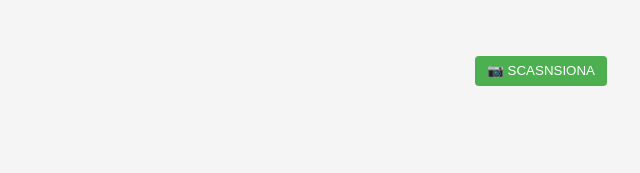
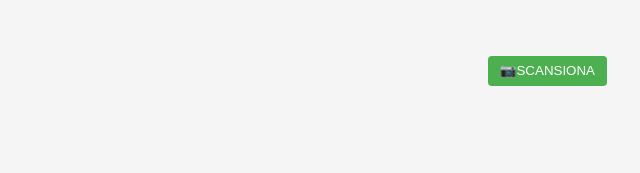
Before and after one commit to andreaceccato/rilevazione-presenze-test, a website: page index.html in a window 1280 px wide. Shown: the part 341-514 px from the top of the page, 481-1121 px from the left. Drawn offline with Linux system fonts and the light colour scheme.

Commit message:
fix: label scanner

```diff
--- a/index.html
+++ b/index.html
@@ -327,7 +327,7 @@ Tipo di codice:
 
 <div class="box-code-actions">
   <input id="in-code" v-model="codice" placeholder="Inserisci Codice Lezione">
-  <button @click="startScan">📷 SCASNSIONA </button>
+  <button @click="startScan">📷SCANSIONA</button>
 </div>
 
 <div class="container-scan" v-show="scanning">
```
